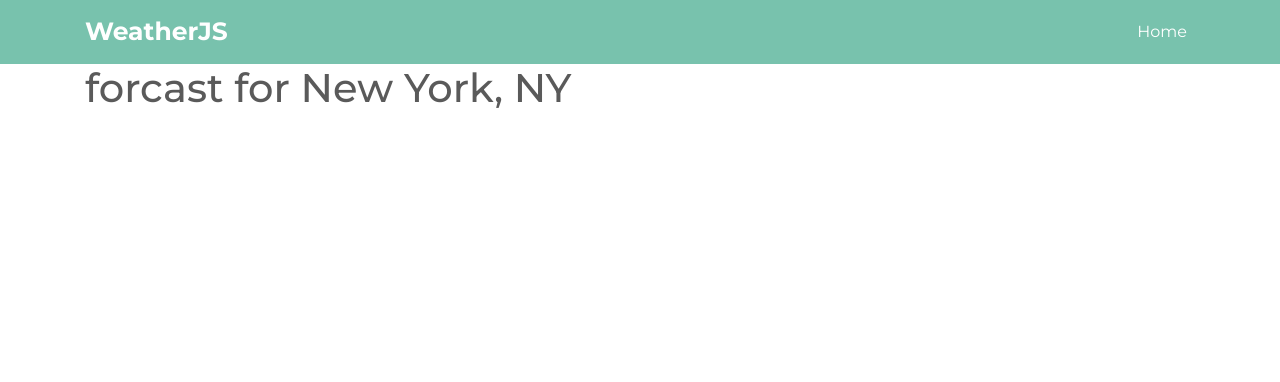
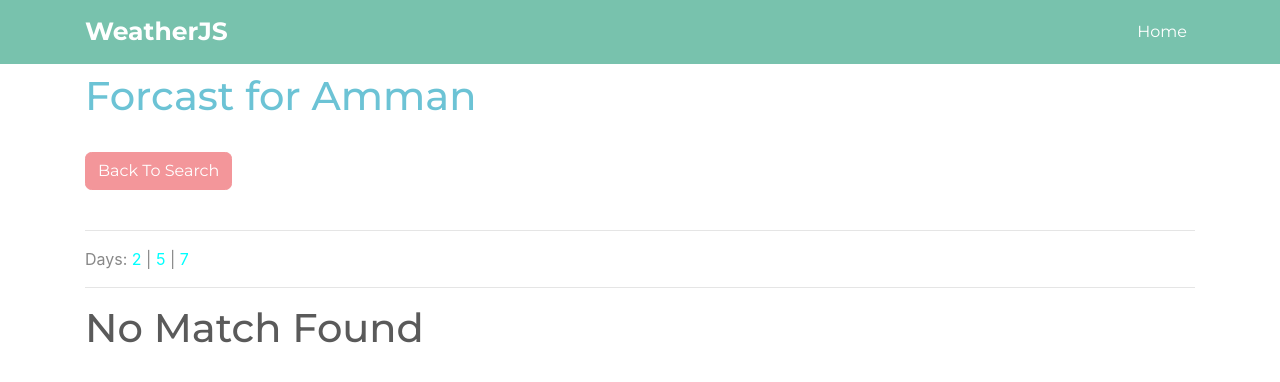
Before and after one commit to knightSarai/WeatherJS, a plain HTML site: page index.html at #!/forcast in a window 1280 px wide. Drawn offline with Linux system fonts and the light colour scheme; no server answers.

Commit message:
finish the main functionalty

```diff
--- a/app/app.js
+++ b/app/app.js
@@ -11,19 +11,37 @@ WeatherApp.config(function ($routeProvider) {
             templateUrl: 'pages/forcast.html',
             controller: 'forcastController'
         })
+        .when('/forcast/:days', {
+            templateUrl: 'pages/forcast.html',
+            controller: 'forcastController'
+        })
 });
 // SERVICES
 WeatherApp.service('cityService', function () {
-    this.city = "New York, NY";
-})
+    this.city = "Amman";
+});
+
 //CONTROLLER
-WeatherApp.controller('homeController', ['$scope', 'cityService', function ($scope, cityService) {
-    $scope.city = cityService.city;
-    $scope.$watch('city', () => {
-        cityService.city = $scope.city;
-    })
-}]);
+WeatherApp.controller('homeController', ['$scope', 'cityService',
+    function ($scope, cityService) {
+        $scope.city = cityService.city;
 
-WeatherApp.controller('forcastController', ['$scope', 'cityService', function ($scope, cityService) {
-    $scope.city = cityService.city;
-}]);
+        $scope.$watch('city', function () {
+            cityService.city = $scope.city;
+        })
+    }]);
+
+WeatherApp.controller('forcastController', ['$scope', '$http', '$routeParams', 'cityService',
+    function ($scope, $http, $routeParams, cityService) {
+        $scope.city = cityService.city;
+        /** API request */
+        const appid = 'bd46242ed283bdb91ab51b08972175c3';
+        const days = $routeParams.days | 2;
+        $http
+            .get(`http://api.openweathermap.org/data/2.5/forecast?q=${$scope.city}&cnt=${days}&appid=${appid}`)
+            .then(res => $scope.weatherResult = res.data)
+            .then(() => console.log($scope.weatherResult));
+        $scope.convertToCelsius = degK => Math.round(degK - 273.15)
+        /**Watcher */
+    }
+]);
--- a/content/css/style.css
+++ b/content/css/style.css
@@ -19,3 +19,7 @@ a {
 #home {
     margin-top: 2rem;
 }
+
+.weather-link{
+    color: aqua;
+}
--- a/pages/forcast.html
+++ b/pages/forcast.html
@@ -1 +1,17 @@
-<h1>forcast for {{city}}</h1>
+<h1 class="my-2 text-info ">Forcast for {{city}}</h1>
+<a class="btn btn-secondary my-4" href="#!/">Back To Search</a>
+<hr />
+Days: <a class="weather-link" href="#!/forcast/2">2</a> | <a class="weather-link" href="#!/forcast/5">5</a> | <a
+    class="weather-link" href="#!/forcast/7">7</a>
+<hr />
+<h1 ng-show="!weatherResult">No Match Found</h1>
+<div ng-repeat="weather in weatherResult.list">
+    <div class="card my-4">
+        <div class="card-header">
+            {{weather.dt_txt}}
+        </div>
+        <div class="card-body">
+            Daytime temperature {{convertToCelsius(weather.main.temp)}}
+        </div>
+    </div>
+</div>
```
